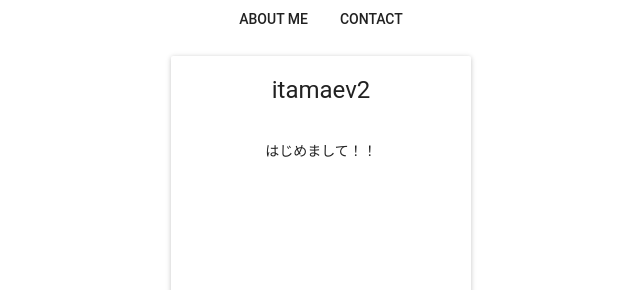
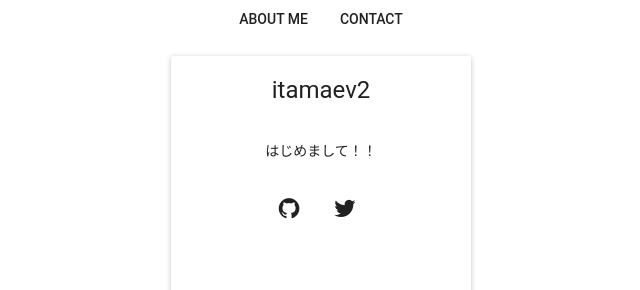
Before and after one commit to itamaev2/react-profile, a React (Create React App) app: page / in a window 1280 px wide. Shown: the top 290 px of the page, without its empty margins (319-959 px from the left). Built offline with nearby package versions, Linux system fonts and the light colour scheme; the HTML template or start-up script is replaced by a standard one; what react-tap-event-plugin would draw is missing.

Commit message:
Add social icon to About me

```diff
--- a/package.json
+++ b/package.json
@@ -6,6 +6,7 @@
     "react-scripts": "0.6.0"
   },
   "dependencies": {
+    "font-awesome": "^4.6.3",
     "jquery": "^3.1.1",
     "material-ui": "^0.15.4",
     "react": "^15.3.2",
--- a/public/json/about_me.json
+++ b/public/json/about_me.json
@@ -1,4 +1,12 @@
 {
-  "name": "itamaev2",
-  "comment": "はじめまして！！"
+  "name"    : "itamaev2",
+  "comment" : "はじめまして！！",
+  "social"  : [
+    { "name" : "github",
+      "icon" : "fa fa-github",
+      "url"  : "https://github.com/itamaev2" },
+    { "name" : "twitter",
+      "icon" : "fa fa-twitter",
+      "url"  : "https://twitter.com/itamaev2" }
+  ]
 }
--- a/src/AboutMe.js
+++ b/src/AboutMe.js
@@ -6,6 +6,17 @@ export default class AboutMe extends React.Component {
   constructor(props) {
     super(props);
     this.state = { name: '', comment: '' };
+    this.createSocialLink = this.createSocialLink.bind(this);
+  }
+
+  createSocialLink(data) {
+    if (!data ) {
+      return ;
+    }
+    return data.map( (social) => {
+        return (<IconButton key={social.name} iconClassName={social.icon} href={social.url} target="_blank" />);
+      }
+    );
   }
 
   componentWillMount() {
@@ -31,7 +42,7 @@ export default class AboutMe extends React.Component {
             {this.state.comment}
           </CardText>
           <CardActions>
-            <IconButton iconClassName="muidocs-icon-custom-github" />
+            {this.createSocialLink(this.state.social)}
           </CardActions>
         </Card>
       </div>
--- a/src/App.js
+++ b/src/App.js
@@ -4,6 +4,7 @@ import Header from './Header';
 import Contents from './Contents';
 import './App.css';
 import ContentStat from './ContentStatus';
+import 'font-awesome/css/font-awesome.css';
 
 export default class App extends React.Component {
   constructor(props) {
```
